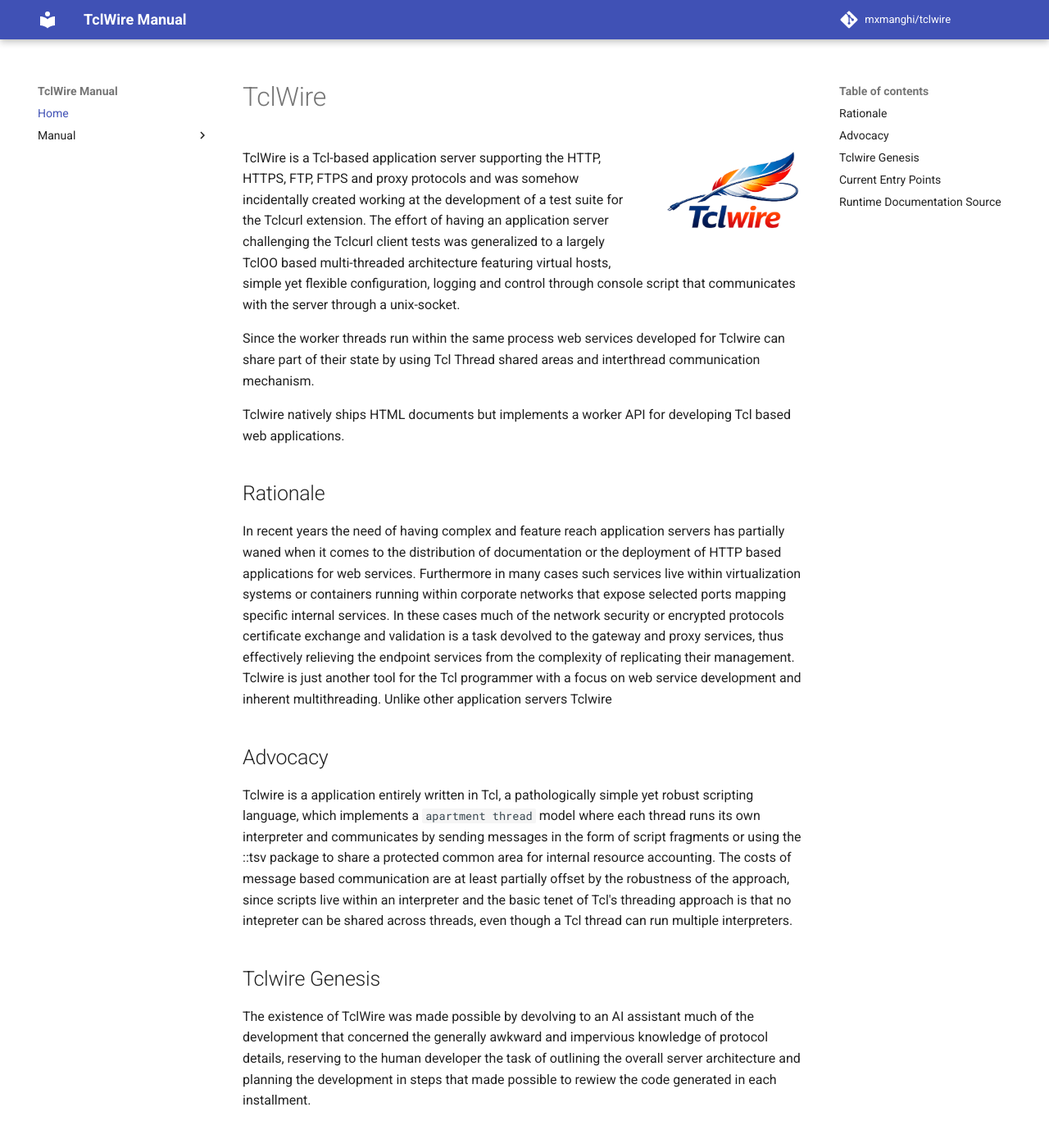
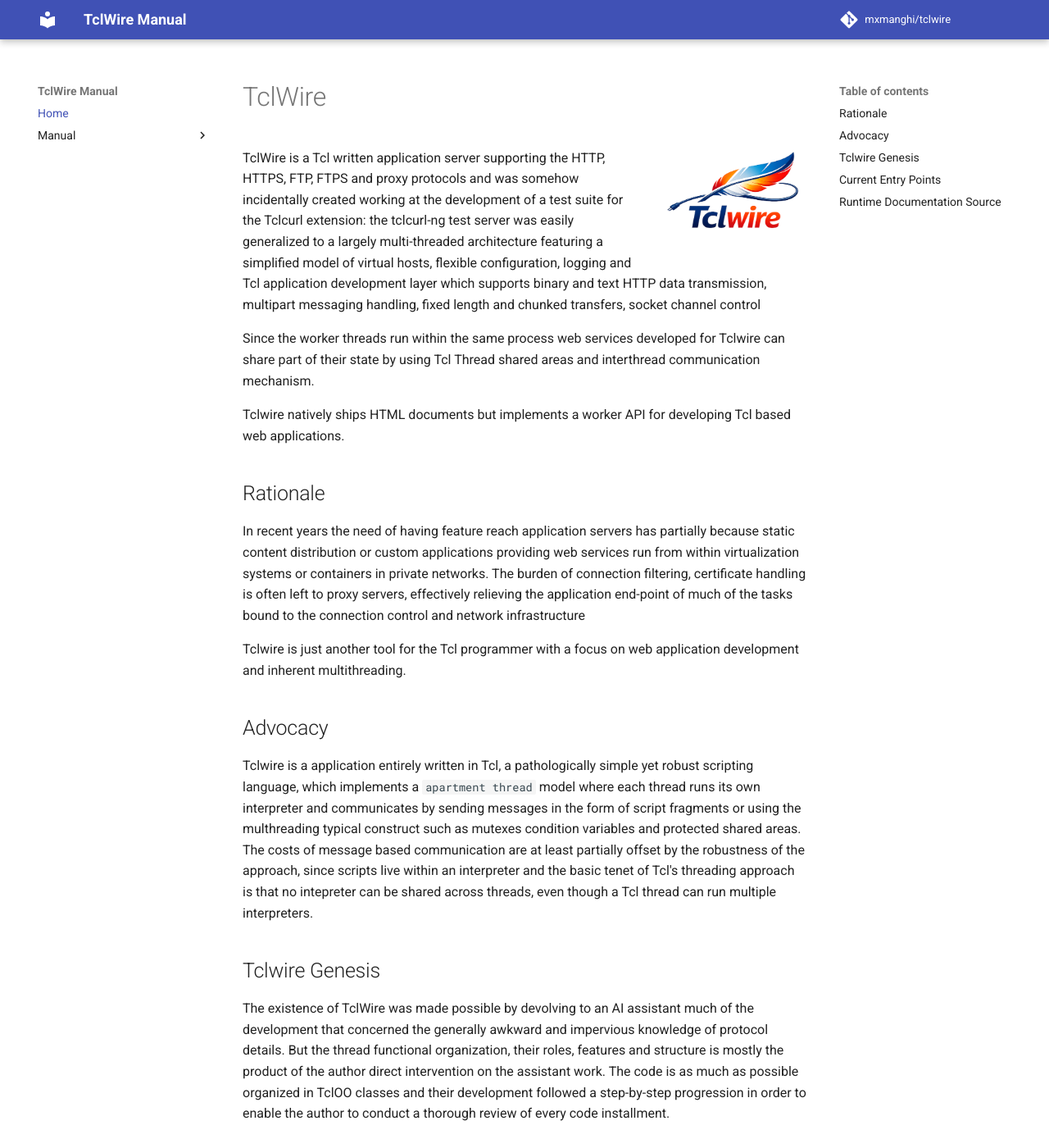
Before and after one commit to mxmanghi/tclwire, an MkDocs documentation site: the page built from doc/index.md, in a window 1280 px wide and 1400 px high. Shown: the whole window at 82% size. Built offline with MkDocs 1.6.1 and Material for MkDocs 9.7.7, drawn with Linux system fonts in a browser that asks for light colours; comment, search, counter and statistics services are not loaded.

Commit message:
Manual page index.md revision

```diff
--- a/doc/index.md
+++ b/doc/index.md
@@ -2,13 +2,13 @@
 
 ![TclWire logo](assets/tclwire-logo.png){: .home-logo }
 
-TclWire is a Tcl-based application server supporting the HTTP, HTTPS, FTP, FTPS
+TclWire is a Tcl written application server supporting the HTTP, HTTPS, FTP, FTPS
 and proxy protocols and was somehow incidentally created working at the
-development of a test suite for the Tclcurl extension. The effort of having an
-application server challenging the Tclcurl client tests was generalized to a
-largely TclOO based multi-threaded architecture featuring virtual hosts, simple
-yet flexible configuration, logging and control through console script that
-communicates with the server through a unix-socket.
+development of a test suite for the Tclcurl extension: the tclcurl-ng test server
+was easily generalized to a largely multi-threaded architecture featuring a simplified
+model of virtual hosts, flexible configuration, logging and Tcl application
+development layer which supports binary and text HTTP data transmission, multipart
+messaging handling, fixed length and chunked transfers, socket channel control
 
 Since the worker threads run within the same process web services developed
 for Tclwire can share part of their state by using Tcl Thread shared areas and
@@ -19,37 +19,37 @@
 
 ## Rationale
 
-In recent years the need of having complex and feature reach application servers
-has partially waned when it comes to the distribution of documentation or the
-deployment of HTTP based applications for web services. Furthermore in many
-cases such services live within virtualization systems or containers running
-within corporate networks that expose selected ports mapping specific internal
-services. In these cases much of the network security or encrypted protocols
-certificate exchange and validation is a task devolved to the gateway and proxy
-services, thus effectively relieving the endpoint services from the complexity
-of replicating their management. Tclwire is just another tool for the Tcl
-programmer with a focus on web service development and inherent multithreading.
-Unlike other application servers Tclwire
+In recent years the need of having feature reach application servers
+has partially because static content distribution or custom applications
+providing web services run from within virtualization systems or containers in
+private networks. The burden of connection filtering, certificate handling is often
+left to proxy servers, effectively relieving the application end-point
+of much of the tasks bound to the connection control and network infrastructure
+
+Tclwire is just another tool for the Tcl programmer with a focus on web application
+development and inherent multithreading.
 
 ## Advocacy
 
 Tclwire is a application entirely written in Tcl, a pathologically simple yet
 robust scripting language, which implements a `apartment thread` model where
 each thread runs its own interpreter and communicates by sending messages in the
-form of script fragments or using the ::tsv package to share a protected common
-area for internal resource accounting. The costs of message based communication
-are at least partially offset by the robustness of the approach, since scripts
-live within an interpreter and the basic tenet of Tcl's threading approach is that
-no intepreter can be shared across threads, even though a Tcl thread can run
-multiple interpreters.
+form of script fragments or using the multhreading typical construct such as
+mutexes condition variables and protected shared areas.
+The costs of message based communication are at least partially offset by the
+robustness of the approach, since scripts live within an interpreter and the basic
+tenet of Tcl's threading approach is that no intepreter can be shared across
+threads, even though a Tcl thread can run multiple interpreters.
 
 ## Tclwire Genesis
 
 The existence of TclWire was made possible by devolving to an AI assistant much
 of the development that concerned the generally awkward and impervious knowledge
-of protocol details, reserving to the human developer the task of outlining the
-overall server architecture and planning the development in steps that made
-possible to rewiew the code generated in each installment.
+of protocol details. But the thread functional organization, their roles, features
+and structure is mostly the product of the author direct intervention on the assistant
+work. The code is as much as possible organized in TclOO classes and their development
+followed a step-by-step progression in order to enable the author to conduct a
+thorough review of every code installment.
 
 ## Current Entry Points
 
```
